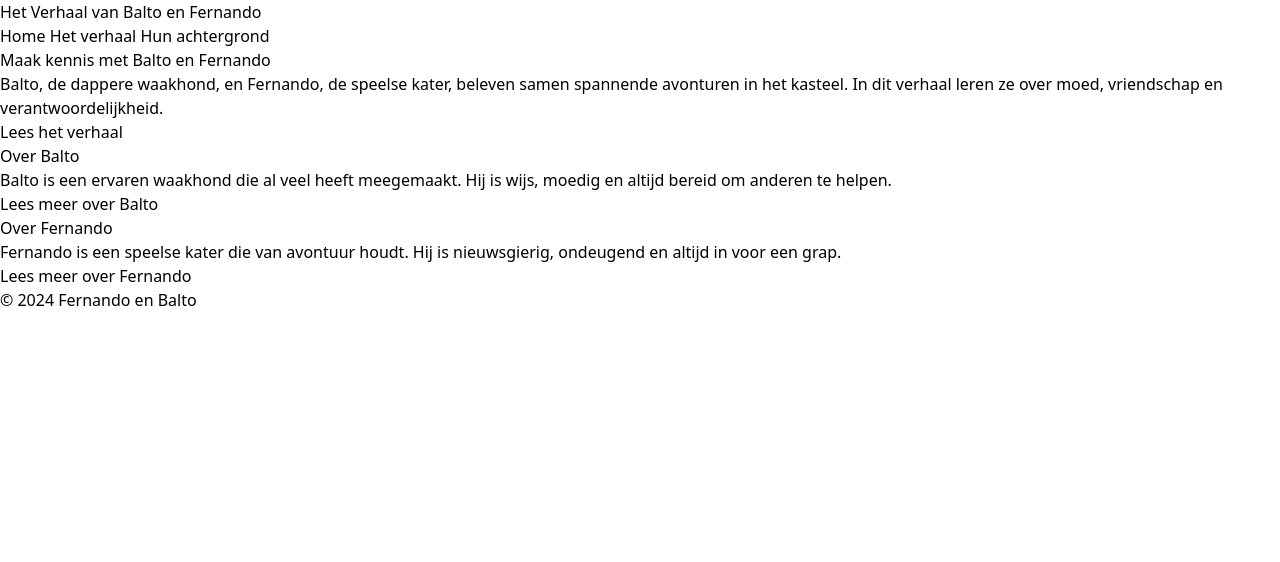
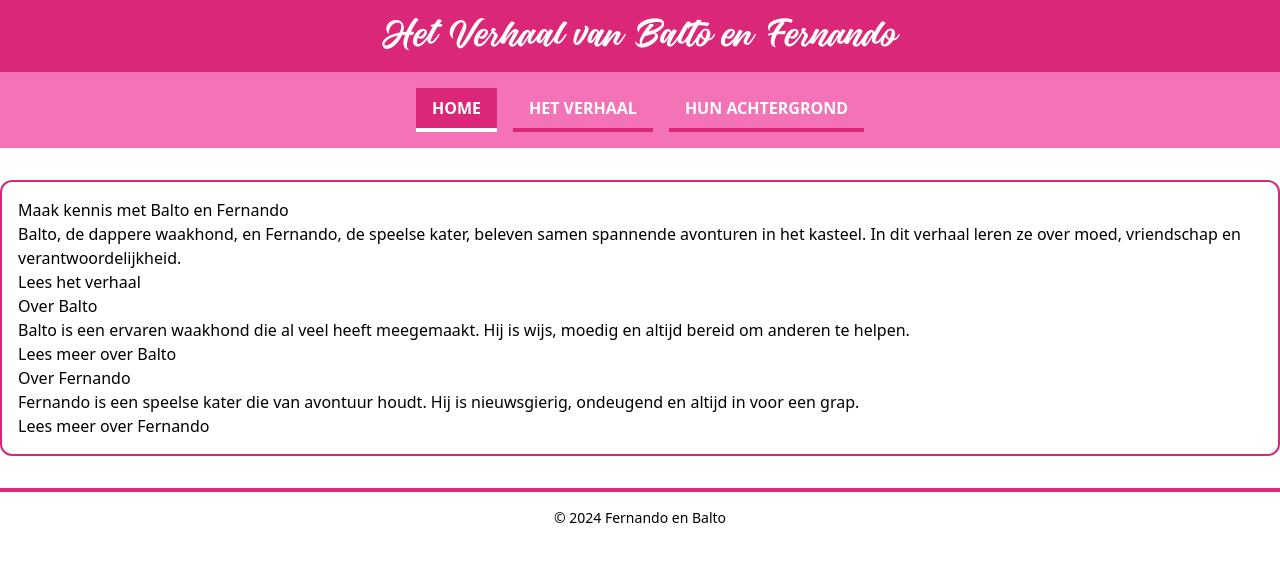
Before and after one commit to SyntraThomas/CatAndDog, a plain HTML site: page index.html in a window 1280 px wide. Drawn offline with nearby package versions, Linux system fonts and the light colour scheme.

Commit message:
tot aan de pauze

```diff
--- /dev/null
+++ b/css/style.css
@@ -0,0 +1,10 @@
+@font-face
+{
+    font-family: MatisanScript;
+    src: url(../inc/MatisanScript.otf);
+}
+
+.special-font
+{
+    font-family: MatisanScript, system-ui, -apple-system, BlinkMacSystemFont, 'Segoe UI', Roboto, Oxygen, Ubuntu, Cantarell, 'Open Sans', 'Helvetica Neue', sans-serif;
+}
--- a/index.html
+++ b/index.html
@@ -5,19 +5,22 @@
   <meta name="viewport" content="width=device-width, initial-scale=1.0">
   <script src="https://cdn.tailwindcss.com"></script>
   <title>Balto en Fernando</title>
+
+  <link rel="stylesheet" href="css/style.css">
+
 </head>
 <body>
-  <header>
-    <h1>Het Verhaal van Balto en Fernando</h1>
+  <header class="flex justify-center items-center py-4 px-8 bg-pink-600 text-white">
+    <h1 class="special-font text-4xl">Het Verhaal van Balto en Fernando</h1>
   </header>
 
-  <nav>
-    <a href="index.html">Home</a>
-    <a href="story.html">Het verhaal</a>
-    <a href="background.html">Hun achtergrond</a>
+  <nav class="flex justify-center items-center py-4 px-8 bg-pink-400">
+    <a class="py-2 px-4 mx-2 border-b-4 border-white text-white uppercase font-bold bg-pink-600" href="index.html">Home</a>
+    <a class="py-2 px-4 mx-2 border-b-4 border-pink-600 text-white uppercase font-bold hover:bg-pink-600 hover:border-white transition ease-in-out duration-300" href="story.html">Het verhaal</a>
+    <a class="py-2 px-4 mx-2 border-b-4 border-pink-600 text-white uppercase font-bold hover:bg-pink-600 hover:border-white transition ease-in-out duration-300" href="background.html">Hun achtergrond</a>
   </nav>
 
-  <main>
+  <main class="container mx-auto my-8 p-4 border-2 border-pink-600 rounded-xl">
       <section>
           <h2>Maak kennis met Balto en Fernando</h2>
           <p>
@@ -42,7 +45,7 @@
       </section>
   </main>
 
-  <footer>
+  <footer class="container mx-auto border-t-4 border-pink-600 pt-4 text-sm text-center">
       <p>&copy; 2024 Fernando en Balto</p>
   </footer>
 </body>
```
Also changed, not shown: inc/MatisanScript.otf (added).
